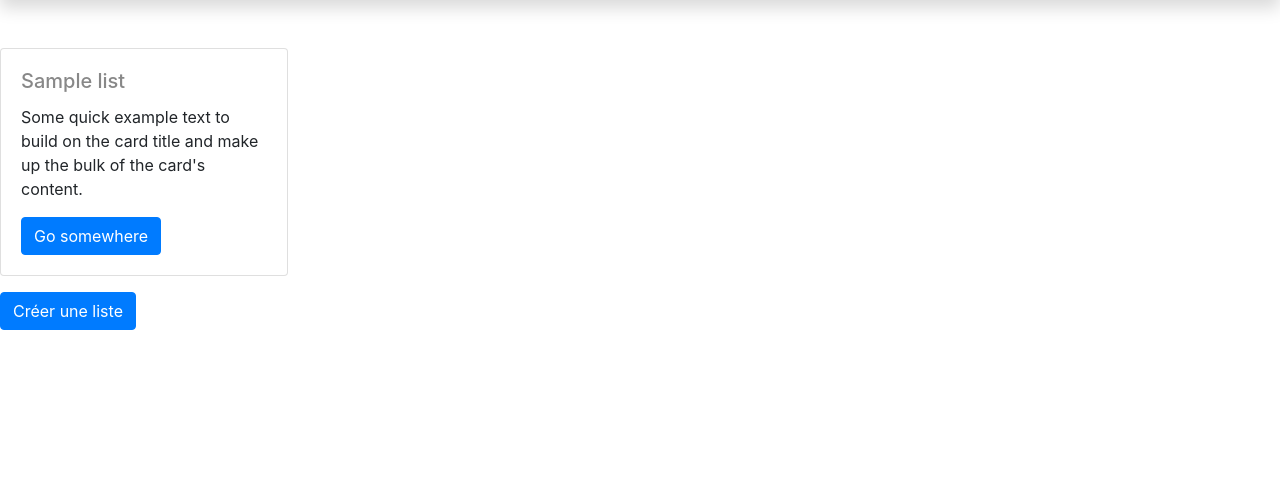
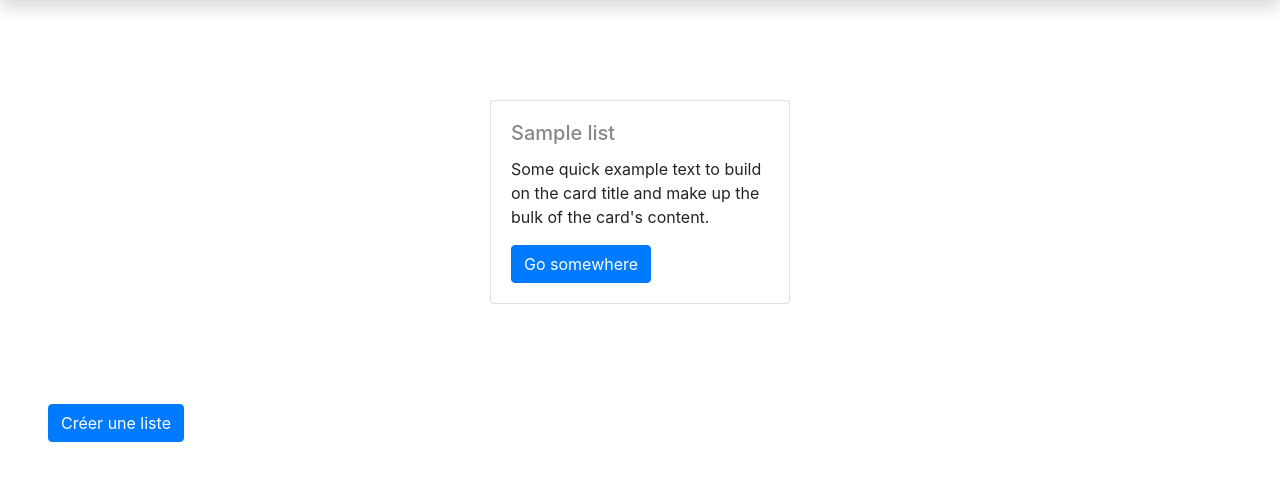
Before and after one commit to Christophe-THEVENET/fairelestaches, a PHP site: page / in a window 1280 px wide. Shown: the part 88-569 px from the top of the page. Run offline with PHP 8.4, Linux system fonts and the light colour scheme; tables that the repository leaves empty or names only in its code hold one stand-in row (values such as "Sample post").

Commit message:
positionnement flex des card dans le main et ajout cartouche commentaire
Signed-off-by: Christophe-HEVENET <christophethevenet2.0@gmail.com>

```diff
--- a/index.php
+++ b/index.php
@@ -1,28 +1,33 @@
 <?php
 
-// ---------- HEADER -----------------
-require_once './templates/header.php';
+//////////// HEADER /////////////////////
+require_once './templates/header.php'; //
+////////////////////////////////////////
 
+// ---- CONNECT DATABASE ------
+include "./model/database.php";
 
-// ---------- CONNECT DATABASE -----------------
-include "./model/database.php";
+$pdo = connect();
+?>
+
+<main class="d-flex justify-content-around p-5 flex-wrap">
+
+    <?php
+    foreach ($pdo->query("SELECT * FROM `list` ORDER BY name") as $list) {
 
 
 
-$pdo = connect();
 
-foreach ($pdo->query("SELECT * FROM `list` ORDER BY name") as $list) {
+        //////////// CARD ////////////////
+        require './templates/card.php'; //
+        /////////////////////////////////
 
 
-    require './templates/card.php';
+    }
+    ?>
+</main>
 
-
-
-}
-?>
-
-
-<a href="./model/createList.php" class="btn btn-primary mt-3">Créer une liste</a>
+<a href="./pages/createList.php" class="btn btn-primary m-5">Créer une liste</a>
 
 
 
@@ -32,8 +37,8 @@ foreach ($pdo->query("SELECT * FROM `list` ORDER BY name") as $list) {
 
 
 
-// ---------- FOOTER -----------------
-require_once './templates/footer.php';
-
+//////////// FOOTER /////////////////////
+require_once './templates/footer.php'; //
+////////////////////////////////////////
 
 ?>
--- a/templates/card.php
+++ b/templates/card.php
@@ -1,4 +1,4 @@
-<div class="card" style="width: 18rem;">
+<div class="card m-1 " style="max-width: 300px;">
     <div class="card-body">
         <h5 class="card-title" style="color:<?= $list['color'] ?>"><?= $list['name'] ?></h5>
         <p class="card-text">Some quick example text to build on the card title and make up the bulk of the card's content.</p>
--- a/templates/form.php
+++ b/templates/form.php
@@ -1,5 +1,4 @@
 <form action="" method="POST" class="w-50 p-3">
-
 
     <div class="form-group row">
         <label for="name" class="col-sm-2 col-form-label col-form-label-sm">Nom</label>
@@ -7,7 +6,6 @@
             <input type="text" name="name" class="form-control form-control-sm" id="name" placeholder="Nom de la liste">
         </div>
     </div>
-
 
     <div class="form-group row">
         <label for="color" class="col-sm-2 col-form-label col-form-label-sm">Couleur</label>
@@ -21,5 +19,4 @@
         </div>
     </div>
 
-
 </form>
```
Also changed, not shown: pages/createList.php (renamed from model/createList.php, +10 -9 lines).
